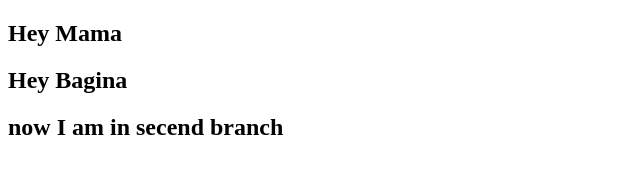
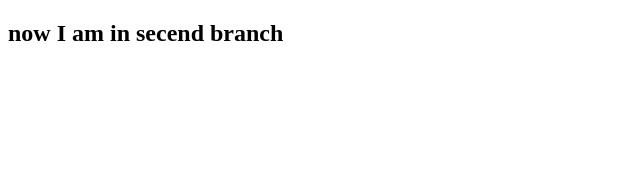
Before and after one commit to ShahriarSabbir/HTML, a plain HTML site: page index.html in a window 1280 px wide. Shown: the whole page, without its empty margins (0-640 px from the left). Drawn offline with Linux system fonts and the light colour scheme.

Commit message:
2nd branch

```diff
--- a/index.html
+++ b/index.html
@@ -7,8 +7,7 @@
     <title>Document</title>
 </head>
 <body>
-    <h2>Hey Mama</h2>
-    <h2>Hey Bagina</h2>
+
 
     <h2>now I am in secend branch</h2>
 </body>
```
